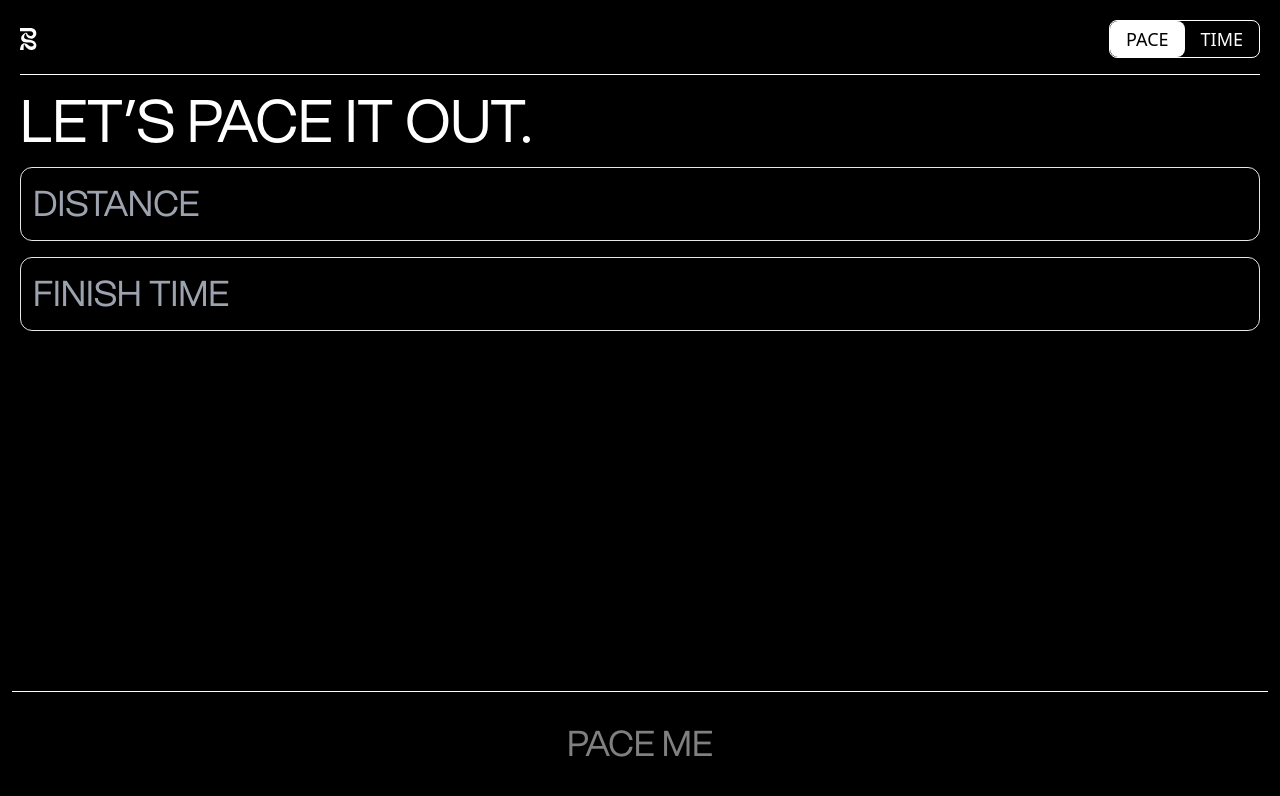
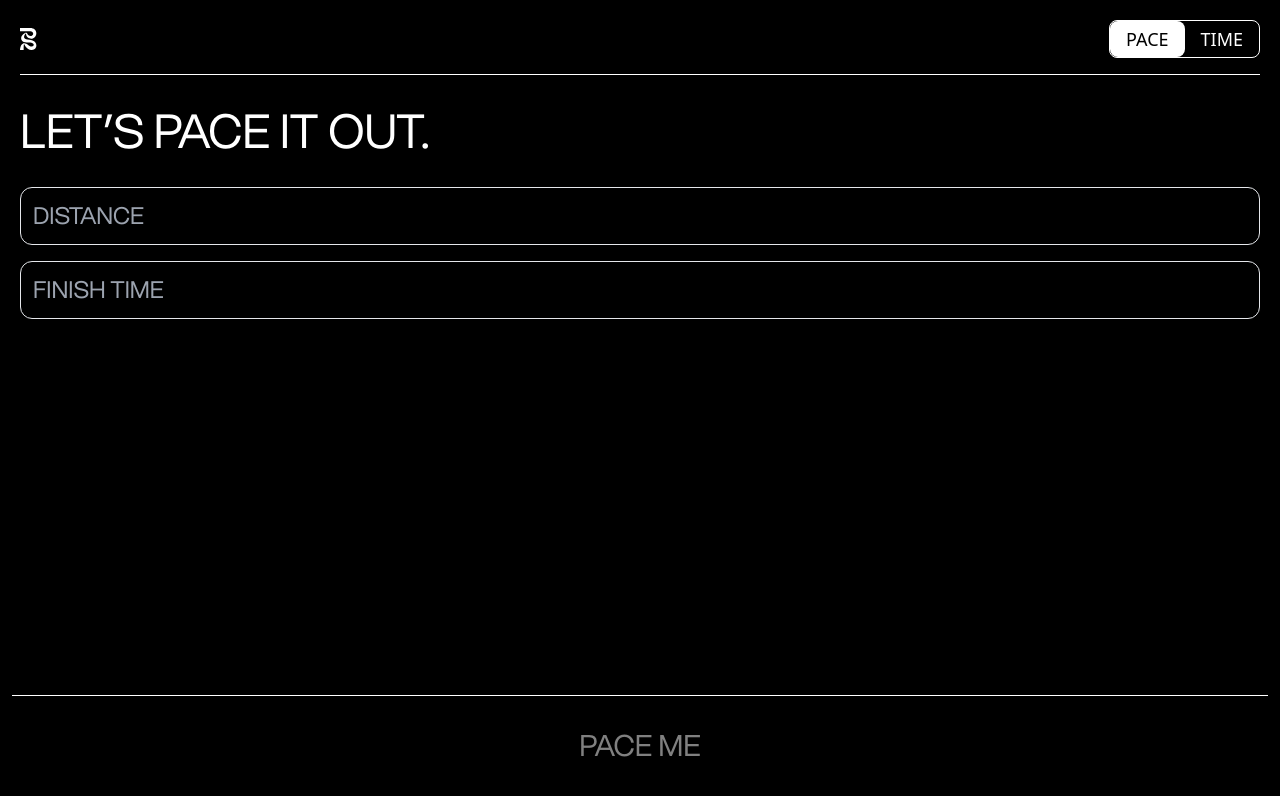
Before and after one commit to tlcottr/banditpacer, a Next.js app: page / in a window 1280 px wide. Shown: the top 796 px of the page. Built offline with nearby package versions, Linux system fonts and the light colour scheme.

Commit message:
sizing update

```diff
--- a/pages/index.js
+++ b/pages/index.js
@@ -4,23 +4,23 @@ export default function Home() {
   return (
     <>
       <div className="h-full">
-        <div className="py-4 font-GroteskMedium text-6xl">
+        <div className="py-8 font-GroteskMedium text-5xl">
           <div>LET’S PACE IT OUT.</div>
         </div>
         <div className="">
           <input
-            className="border border-solid borer-white rounded-xl w-full mb-2 px-3 py-4 uppercase font-GroteskRegular text-4xl bg-black focus:border-white focus:ring-0"
+            className="border border-solid borer-white rounded-xl w-full mb-2 px-3 py-3 uppercase font-GroteskRegular text-2xl bg-black focus:border-white focus:ring-0"
             placeholder="Distance"
           ></input>
           <input
-            className="border border-solid borer-white rounded-xl w-full mt-2 px-3 py-4 uppercase font-GroteskRegular text-4xl bg-black focus:border-white focus:ring-0"
+            className="border border-solid borer-white rounded-xl w-full mt-2 px-3 py-3 uppercase font-GroteskRegular text-2xl bg-black focus:border-white focus:ring-0"
             placeholder="Finish Time"
           ></input>
         </div>
       </div>
       <div className="px-3 py-6 w-full fixed bottom-0 right-0 left-0">
         <div className="pt-3 border-t border-solid border-white">
-          <button className="bg-[#C97900] w-full rounded-lg mt-2 px-3 py-3 uppercase font-GroteskRegular text-4xl bg-black focus:border-white focus:ring-0">
+          <button className="bg-[#C97900] w-full rounded-lg mt-2 px-3 py-3 uppercase font-GroteskRegular text-3xl bg-black focus:border-white focus:ring-0">
             <span className="opacity-50">Pace Me</span>
           </button>
         </div>
```
